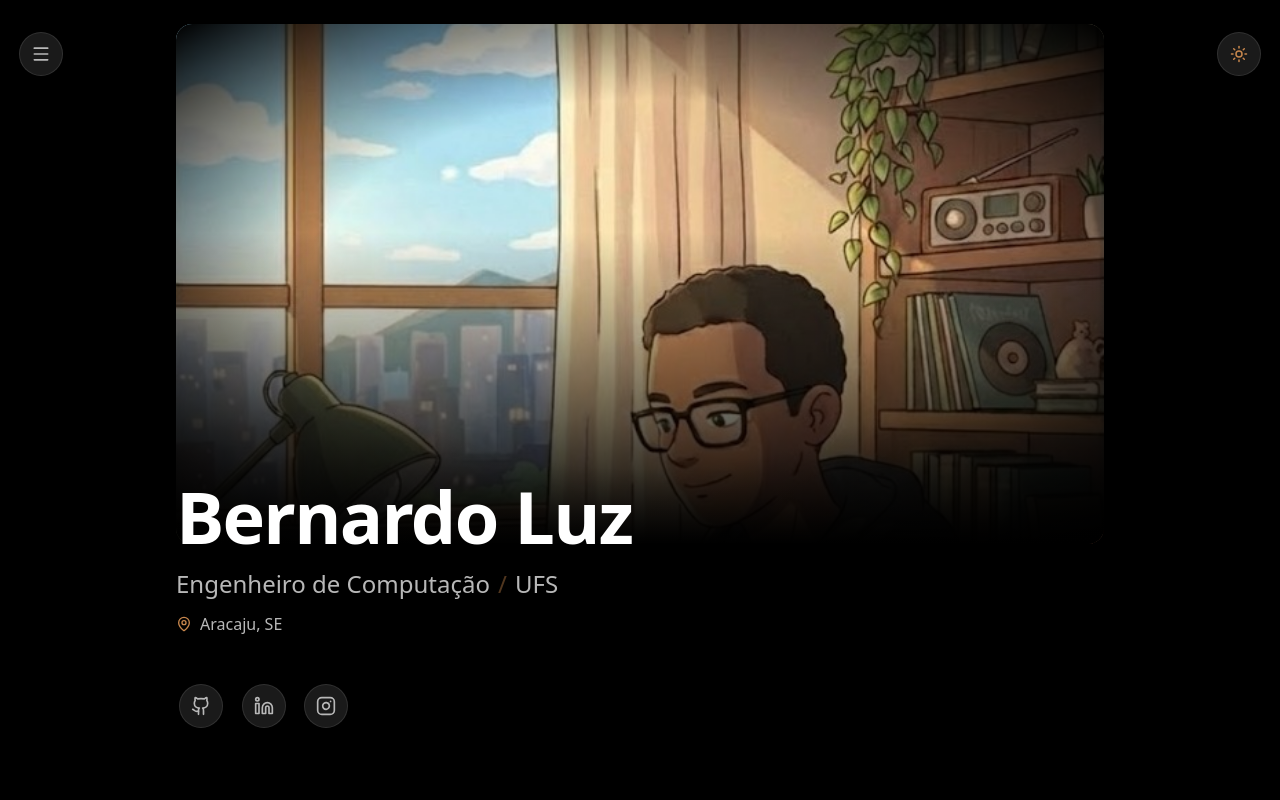
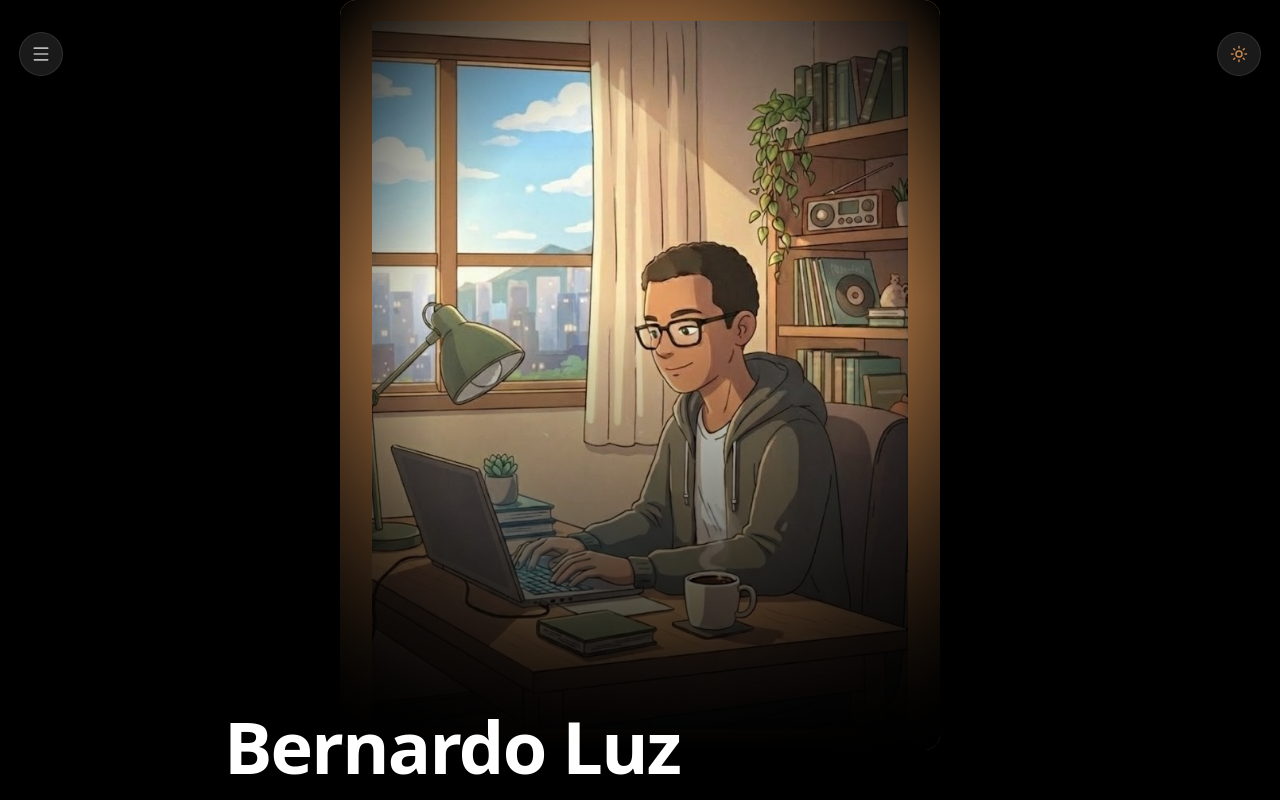
Before and after one commit to bernardosluz/bernasluz-portfolio, a Next.js app: page / in a window 1280 px wide. Shown: the top 800 px of the page. Built offline with nearby package versions, Linux system fonts and the light colour scheme.

Commit message:
style: Mudança na apresentação da imagem, ícones do sidebar

```diff
--- a/src/features/portfolio-hero/components/BannerHero/BannerHero.tsx
+++ b/src/features/portfolio-hero/components/BannerHero/BannerHero.tsx
@@ -33,6 +33,7 @@
 "use client";
 
 import { useRef } from "react";
+import Image from "next/image";
 import { motion, useScroll, useTransform } from "framer-motion";
 import { Github, Linkedin, Instagram, MapPin } from "lucide-react";
 import { siteConfig } from "@/lib/config";
@@ -52,33 +53,29 @@ export default function BannerHero() {
   const imageScale = useTransform(scrollYProgress, [0, 1], [1, 1.05]);
 
   return (
-    <section ref={sectionRef}>
-      {/* ═══ CONTAINER PRINCIPAL ═══
-          Mobile: sem padding (imagem full bleed)
-          Desktop: padding lateral + max-width + centralizado
-
-          md:px-8  → 32px de margem lateral a partir de 768px
-          md:pt-6  → pequeno espaço no topo (a imagem não gruda no topo da página)
-          max-w-5xl = 1024px máximo → imagem nunca fica larga demais
-          mx-auto  → centraliza horizontalmente
-      */}
-      <div className="md:px-8 lg:px-12 md:pt-6 md:max-w-5xl md:mx-auto">
+    <section ref={sectionRef} className="relative">
       {/* ═══ BLOCO DA IMAGEM ═══ */}
       <div
-          className="relative h-[65svh] md:h-[60vh] lg:h-[65vh] overflow-hidden md:rounded-2xl"
-          // Mobile: sem borda arredondada (full bleed)
-          // md:rounded-2xl → bordas arredondadas no desktop (16px radius)
-          // h ajustado: 65svh mobile, 60vh tablet (proporção melhor), 65vh desktop
+        className="relative w-full h-[65svh] md:h-auto md:max-w-[600px] md:mx-auto md:px-8 overflow-hidden md:rounded-2xl flex items-center justify-center"
+        style={{
+          backgroundColor: "var(--accent)",
+          aspectRatio: "16 / 20",
+        }}
+        // Mobile: full width, altura 65svh
+        // Desktop: máximo 600px de largura, centrado, aspect ratio 16:20
+        // flex items-center justify-center: centraliza a imagem
       >
         <motion.div
-            className="absolute inset-0"
+          className="relative w-full h-full"
           style={{ y: imageY, scale: imageScale }}
         >
-            <img
+          <Image
             src={BANNER_IMAGE}
             alt="Bernardo Luz - Ilustração estilo lofi"
-              className="w-full h-full object-cover object-[center_20%]"
-              // object-[center_20%] → foca no rosto/parte superior da ilustração
+            fill
+            sizes="(max-width: 768px) 100vw, 600px"
+            className="object-contain"
+            priority
           />
         </motion.div>
 
@@ -98,8 +95,17 @@ export default function BannerHero() {
           }}
         />
       </div>
-      </div>
 
+      {/* ═══ CONTAINER PRINCIPAL ═══
+            Mobile: sem padding (imagem full bleed)
+            Desktop: padding lateral + max-width + centralizado
+
+            md:px-8  → 32px de margem lateral a partir de 768px
+            md:pt-6  → pequeno espaço no topo (a imagem não gruda no topo da página)
+            max-w-5xl = 1024px máximo → imagem nunca fica larga demais
+            mx-auto  → centraliza horizontalmente
+        */}
+      <div className="md:px-8 lg:px-12 md:pt-6 md:max-w-5xl md:mx-auto">
         {/* ═══ BLOCO DO CONTEÚDO ═══
           Usa o MESMO max-width e padding do container da imagem
           → o texto fica alinhado com as bordas da imagem no desktop
@@ -183,6 +189,7 @@ export default function BannerHero() {
             </motion.div>
           </div>
         </motion.div>
+      </div>
     </section>
   );
 }
--- a/src/features/portfolio-hero/components/Home/Home.tsx
+++ b/src/features/portfolio-hero/components/Home/Home.tsx
@@ -15,7 +15,7 @@ import ProjectsCarousel from "../ProjectsCarousel/ProjectsCarousel";
 
 export function Home() {
   return (
-    <>
+    <main className="relative">
       <BannerHero />
       <AboutSection />
       <ProjectsCarousel />
@@ -25,6 +25,6 @@ export function Home() {
           © 2025 Bernardo Luz — Next.js + Framer Motion
         </p>
       </footer>
-    </>
+    </main>
   );
 }
--- a/src/features/portfolio-hero/components/ProjectsCarousel/ProjectsCarousel.tsx
+++ b/src/features/portfolio-hero/components/ProjectsCarousel/ProjectsCarousel.tsx
@@ -25,6 +25,7 @@
 "use client";
 
 import { useState, useRef, useEffect, useCallback } from "react";
+import Image from "next/image";
 import { motion } from "framer-motion";
 import { fadeInUp, staggerContainer } from "@/lib/animations";
 import { siteConfig } from "@/lib/config";
@@ -247,10 +248,11 @@ export default function ProjectsCarousel() {
                   {/* Imagem / Placeholder */}
                   <div className="relative h-44 sm:h-48 overflow-hidden">
                     {project.image ? (
-                      <img
+                      <Image
                         src={project.image}
                         alt={`Screenshot - ${project.title}`}
-                        className="w-full h-full object-cover"
+                        fill
+                        className="object-cover"
                       />
                     ) : (
                       <div
--- a/src/features/portfolio-hero/components/Sidebar/Sidebar.tsx
+++ b/src/features/portfolio-hero/components/Sidebar/Sidebar.tsx
@@ -32,6 +32,15 @@ interface MenuItem {
   newTab?: boolean;
 }
 
+// ═══ Constantes de animação ═══
+// Valores reutilizáveis para animações dos botões na navbar
+const NAV_BUTTON_DISPLACEMENT = 150; // Distância que os botões se movem (em px)
+const ANIMATION_SPRING = {
+  type: "spring" as const,
+  damping: 25,
+  stiffness: 300,
+};
+
 const menuItems: MenuItem[] = [
   { label: "Sobre Mim", path: "/", disabled: false },
   {
@@ -62,10 +71,12 @@ export default function Sidebar() {
       */}
       <div className="fixed top-0 left-0 right-0 z-50 flex items-center justify-between p-4 pointer-events-none">
         {/* Botão hambúrguer / fechar */}
-        <button
+        <motion.button
           onClick={() => setIsOpen(!isOpen)}
           className="btn-icon pointer-events-auto"
           aria-label={isOpen ? "Fechar menu" : "Abrir menu"}
+          animate={{ x: isOpen ? NAV_BUTTON_DISPLACEMENT : 0 }}
+          transition={ANIMATION_SPRING}
         >
           {/* AnimatePresence com mode="wait":
               Espera a animação de SAÍDA terminar antes de montar o novo ícone.
@@ -93,16 +104,19 @@ export default function Sidebar() {
               </motion.div>
             )}
           </AnimatePresence>
-        </button>
+        </motion.button>
 
         {/* Botão toggle tema */}
-        <button
+        <motion.button
           onClick={toggleTheme}
           className="btn-icon pointer-events-auto"
           style={{ color: "var(--accent)" }}
           aria-label={
             theme === "dark" ? "Ativar tema claro" : "Ativar tema escuro"
           }
+          suppressHydrationWarning
+          animate={{ x: isOpen ? -NAV_BUTTON_DISPLACEMENT : 0 }}
+          transition={ANIMATION_SPRING}
         >
           <AnimatePresence mode="wait">
             <motion.div
@@ -115,7 +129,7 @@ export default function Sidebar() {
               {theme === "dark" ? <Sun size={18} /> : <Moon size={18} />}
             </motion.div>
           </AnimatePresence>
-        </button>
+        </motion.button>
       </div>
 
       {/* ═══════════════════════════════════════════════════════════════════
```
Lines whose indentation alone changed are shown as unchanged.
